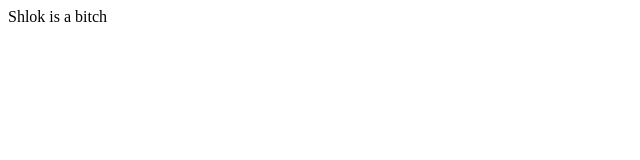
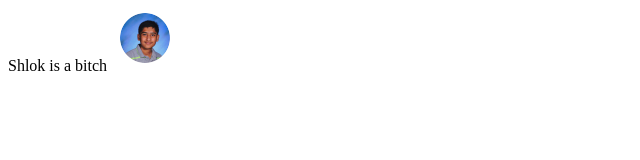
Before and after one commit to udaywarier/udaywarier.github.io, a plain HTML site: page index.html in a window 1280 px wide. Shown: the whole page, without its empty margins (0-640 px from the left). Drawn offline with Linux system fonts and the light colour scheme.

Commit message:
Update index.html

```diff
--- a/index.html
+++ b/index.html
@@ -1 +1,2 @@
 Shlok is a bitch
+<img src="./shlok.PNG" alt="Shlok is a bitch">
```
